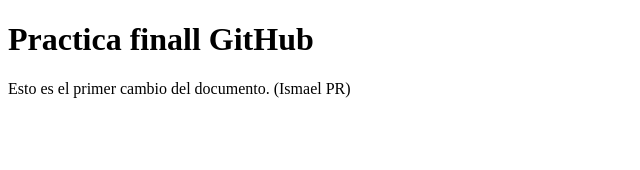
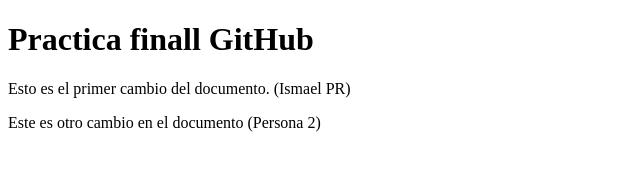
Before and after one commit to Isparo2003/PracticaFinalGitHub, a plain HTML site: page index.html in a window 1280 px wide. Shown: the whole page, without its empty margins (0-640 px from the left). Drawn offline with Linux system fonts and the light colour scheme.

Commit message:
CambioV0.2-Persona20

```diff
--- a/index.html
+++ b/index.html
@@ -8,5 +8,6 @@
 <body>
     <h1>Practica finall GitHub</h1>
     <p>Esto es el primer cambio del documento. (Ismael PR)</p>
+    <p>Este es otro cambio en el documento (Persona 2)</p>
 </body>
 </html>
```
